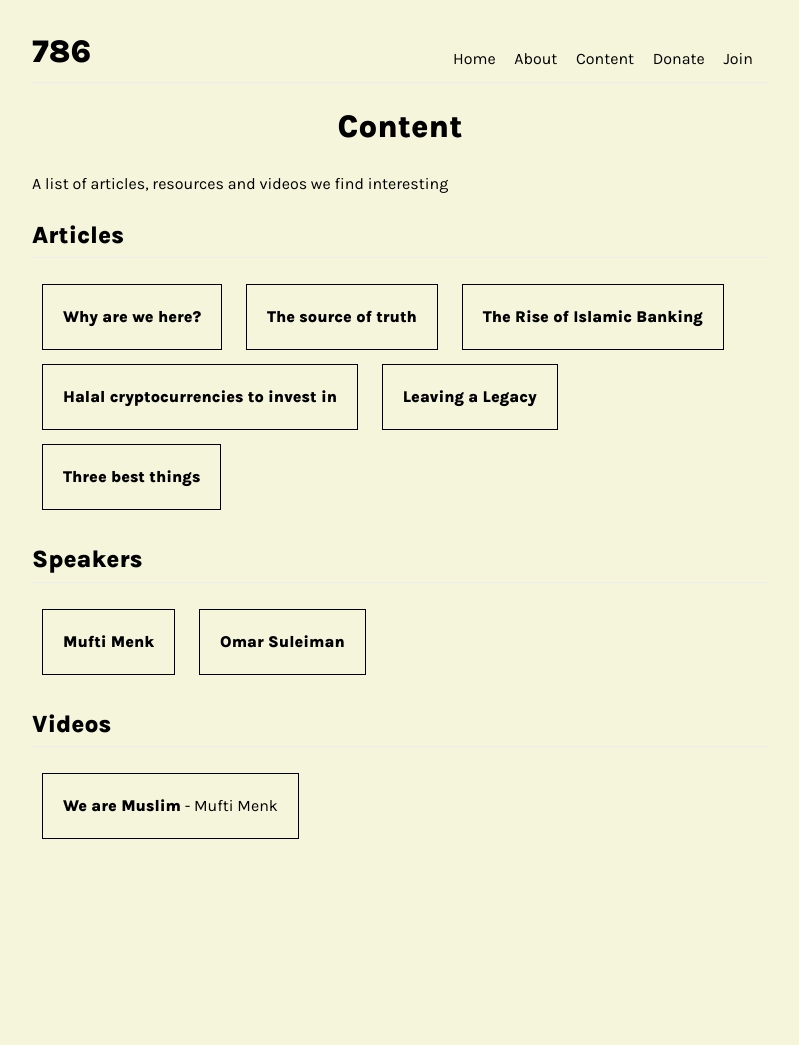
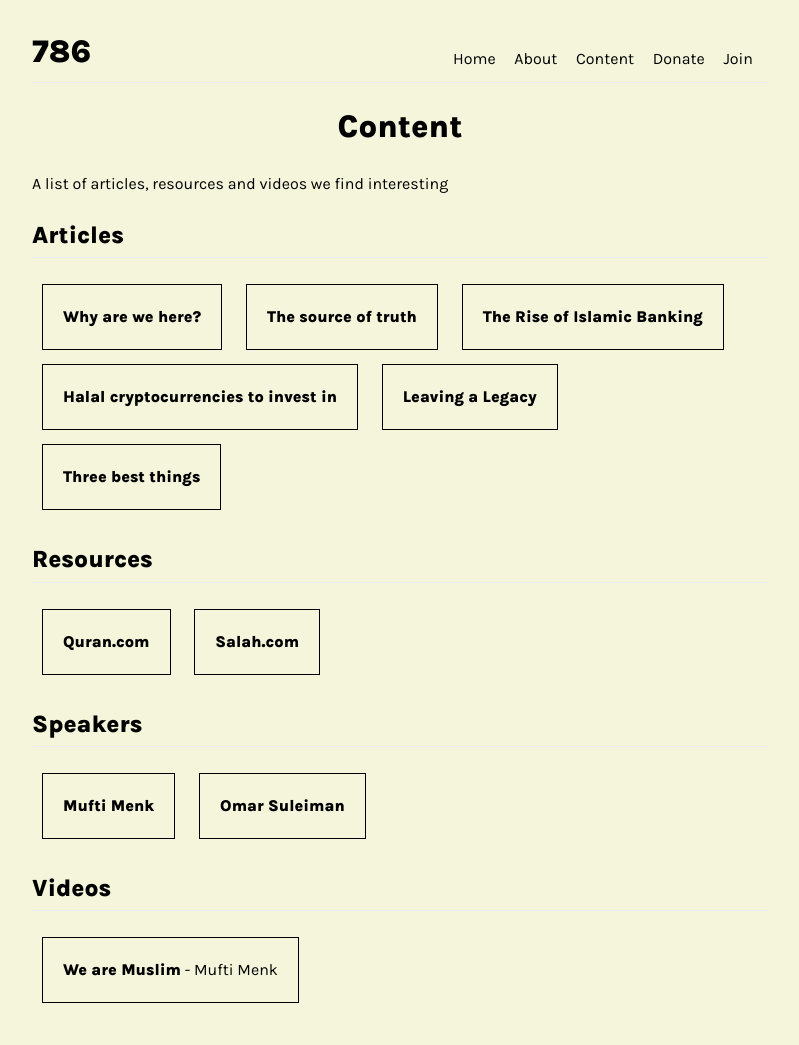
Before and after one commit to feyroozecode/786.world, a Jekyll site: the page built from content.md, in a window 1280 px wide. Shown: the whole page, without its empty margins (240-1039 px from the left). Built offline with Jekyll 4.4.1, drawn with Linux system fonts in a browser that asks for light colours; comment, search, counter and statistics services are not loaded; before the commit the page ends 900 px from its top, so only the background shows below that.

Commit message:
add resources

```diff
--- a/content.md
+++ b/content.md
@@ -14,6 +14,11 @@ A list of articles, resources and videos we find interesting
 - [Leaving a Legacy](https://productivemuslim.com/leaving-a-legacy/)
 - [Three best things](https://finconnect.news/2021/09/15/three-best-things-to-leave-behind-after-death/)
 
+## Resources
+
+- [Quran.com](https://quran.com)
+- [Salah.com](https://salah.com)
+
 ## Speakers
 
 - [Mufti Menk](https://muftimenk.com/)
```
